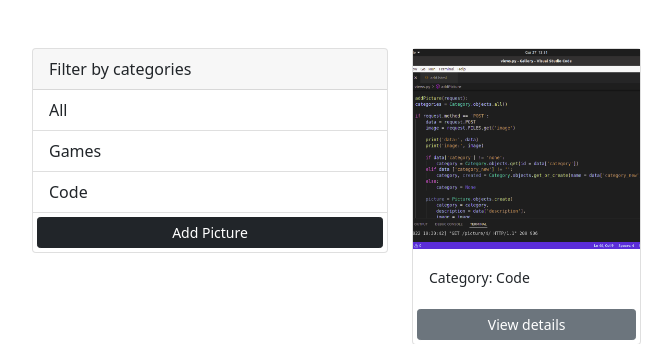
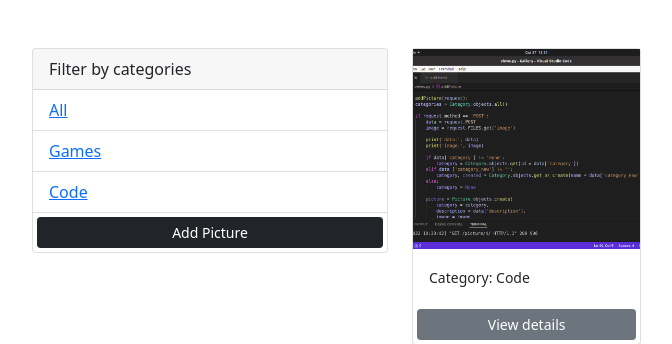
Before and after one commit to PapaFreddie/Gallery, a Django app: page / in a window 1280 px wide. Shown: the top 344 px of the page, without its empty margins (50-722 px from the left). Run offline with Django 4.2, Linux system fonts and the light colour scheme; data comes from the database, SQL or seed files in the repository; both versions use the stored data as it was after the commit.

Commit message:
update all

```diff
--- a/pictures/templates/pictures/gallery.html
+++ b/pictures/templates/pictures/gallery.html
@@ -22,10 +22,14 @@
                       Filter by categories
                     </div>
                     <ul class="list-group list-group-flush">
-                      <li class="list-group-item">All</li>
+                      <li class="list-group-item">
+                          <a href=" {% url 'gallery' %} ">All</a>
+                        </li>
 
                       {% for category in categories %}
-                      <li class="list-group-item">{{category.name}}</li>
+                      <li class="list-group-item">
+                        <a href=" {% url 'gallery' %}?category={{category.name}}">{{category.name}}</a>
+                        </li>
                       {% endfor %}
 
                       <a href="{% url 'add' %}" class="btn btn-dark btn-block btn-sm m-1">Add Picture</a>
--- a/pictures/views.py
+++ b/pictures/views.py
@@ -8,8 +8,17 @@ from .models import Category, Picture
 # Create your views here.
 
 def gallery(request):
+    category = request.GET.get('category')
+    if category == None:
+        pictures= Picture.objects.all()
+
+    else:
+        pictures = Picture.objects.filter(category__name = category)
+
+
+    #print('category:', category)
     categories = Category.objects.all()
-    pictures = Picture.objects.all()
+    #pictures = Picture.objects.all()
     context = {'categories': categories, 'pictures': pictures}
     return render(request, 'pictures/gallery.html', context)
 
```
Also changed, not shown: db.sqlite3, static/images/Screenshot_from_2022-02-27_13-31-23.png (added), static/images/Screenshot_from_2022-02-27_13-31-23_SlFdcOR.png (added), static/images/dice_o0TwAFD.jpeg (added), static/images/dice_xbys5Aq.jpeg (added).
